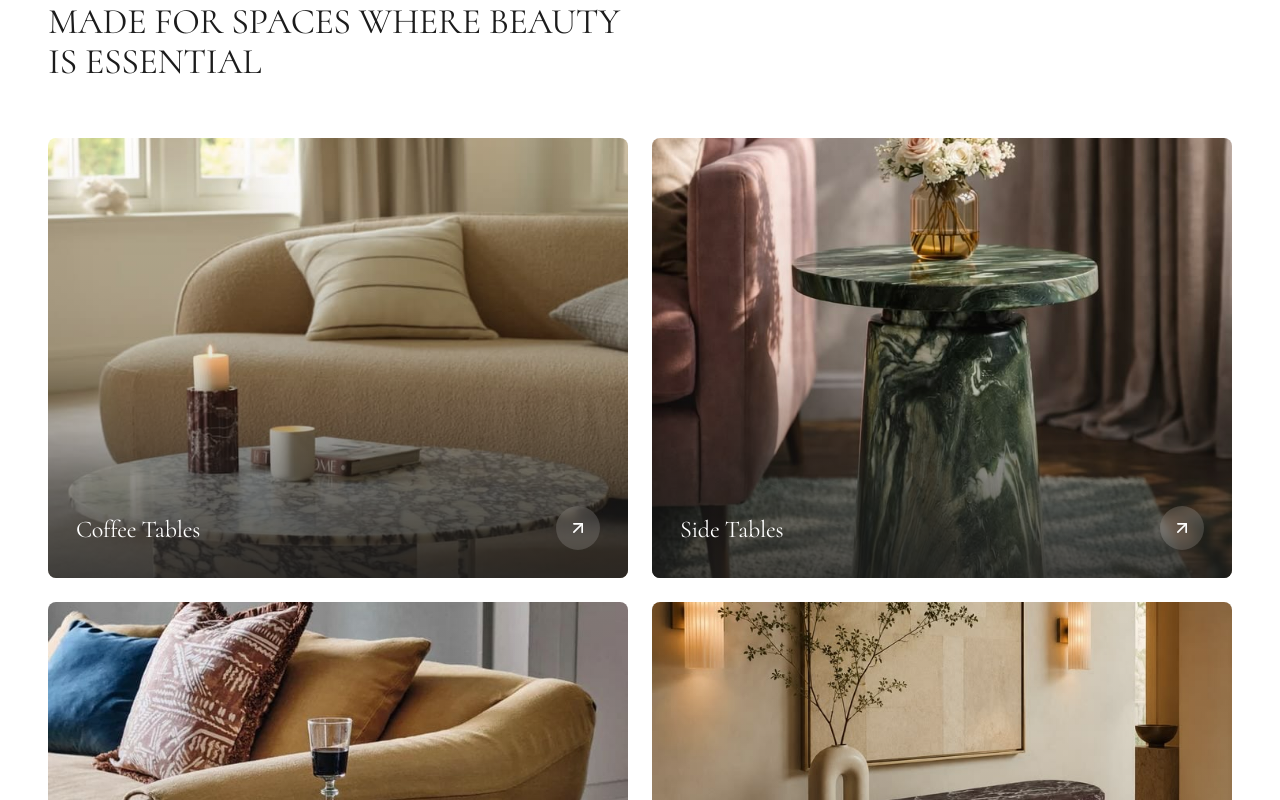
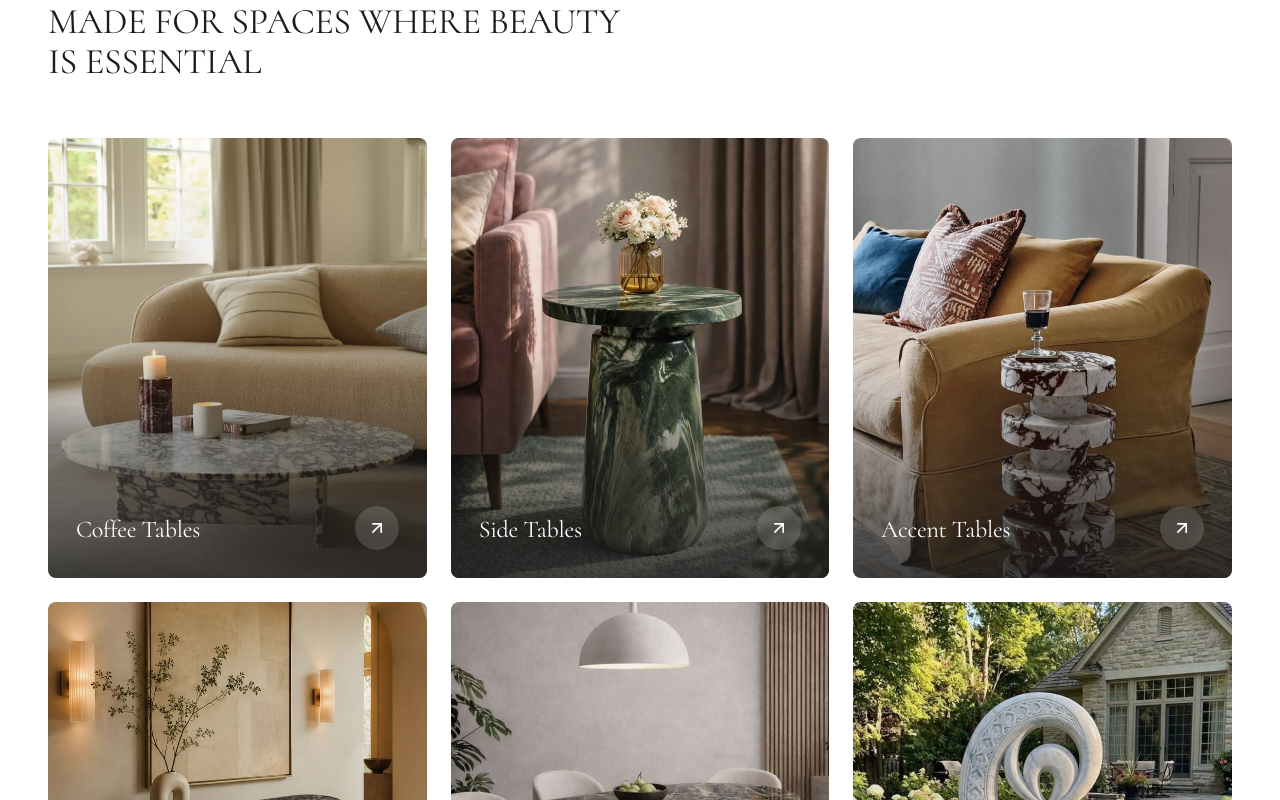
Before and after one commit to ssurfacestudio/surface-studio, a Next.js app: page / in a window 1280 px wide. Shown: the part 960-1760 px from the top of the page. Built offline with nearby package versions, Linux system fonts and the light colour scheme; no server answers.

Commit message:
update featured collections

```diff
--- a/components/home/FeaturedCollections.tsx
+++ b/components/home/FeaturedCollections.tsx
@@ -5,7 +5,7 @@ import ScrollReveal from "@/components/ScrollReveal";
 import MarbleVein from "@/components/MarbleVein";
 
 export default function FeaturedCollections() {
-  const featured = collections.slice(0, 4);
+  const featured = collections;
   return (
     <section className="bg-white py-24 dark:bg-charcoal md:py-32">
       <div className="mx-auto max-w-8xl px-6 md:px-8 lg:px-12">
@@ -18,7 +18,7 @@ export default function FeaturedCollections() {
           </h2>
         </ScrollReveal>
 
-        <div className="grid grid-cols-1 gap-6 md:grid-cols-2">
+        <div className="grid grid-cols-1 gap-6 md:grid-cols-2 lg:grid-cols-3">
           {featured.map((c, i) => (
             <ScrollReveal key={c.slug} delay={i * 0.08}>
               <Link
```
